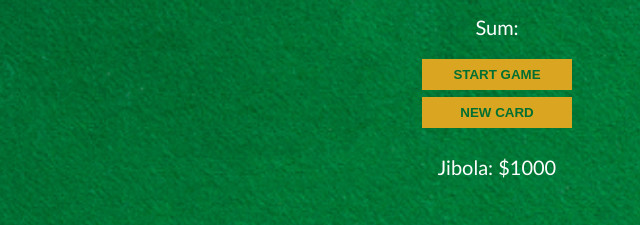
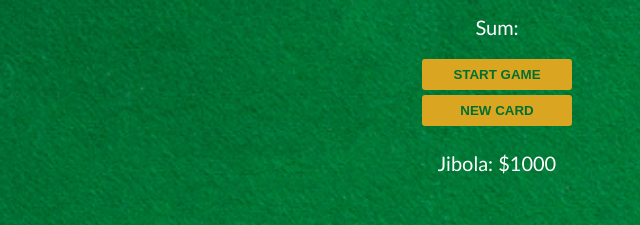
Before and after one commit to Jibs007/blackjack, a plain HTML site: page index.html in a window 1280 px wide. Shown: the part 175-400 px from the top of the page, 143-783 px from the left. Drawn offline with Linux system fonts and the light colour scheme.

Commit message:
Finishing touches

```diff
--- a/app.js
+++ b/app.js
@@ -55,7 +55,6 @@ function newCard() {
         let card = getRandomCard()
         cards.push(card)
         sum += card
-        console.log(cards)
         renderGame()
     }
 }
--- a/styles.css
+++ b/styles.css
@@ -24,10 +24,11 @@ h1{
 button{
     width: 150px;
     border: none;
-    margin-bottom: 7px;
+    margin-bottom: 5px;
     padding: 8px 12px;
     background-color: goldenrod;
     font-weight: bold;
     color: #016f32;
+    border-radius: 3px;
 
 }
```
